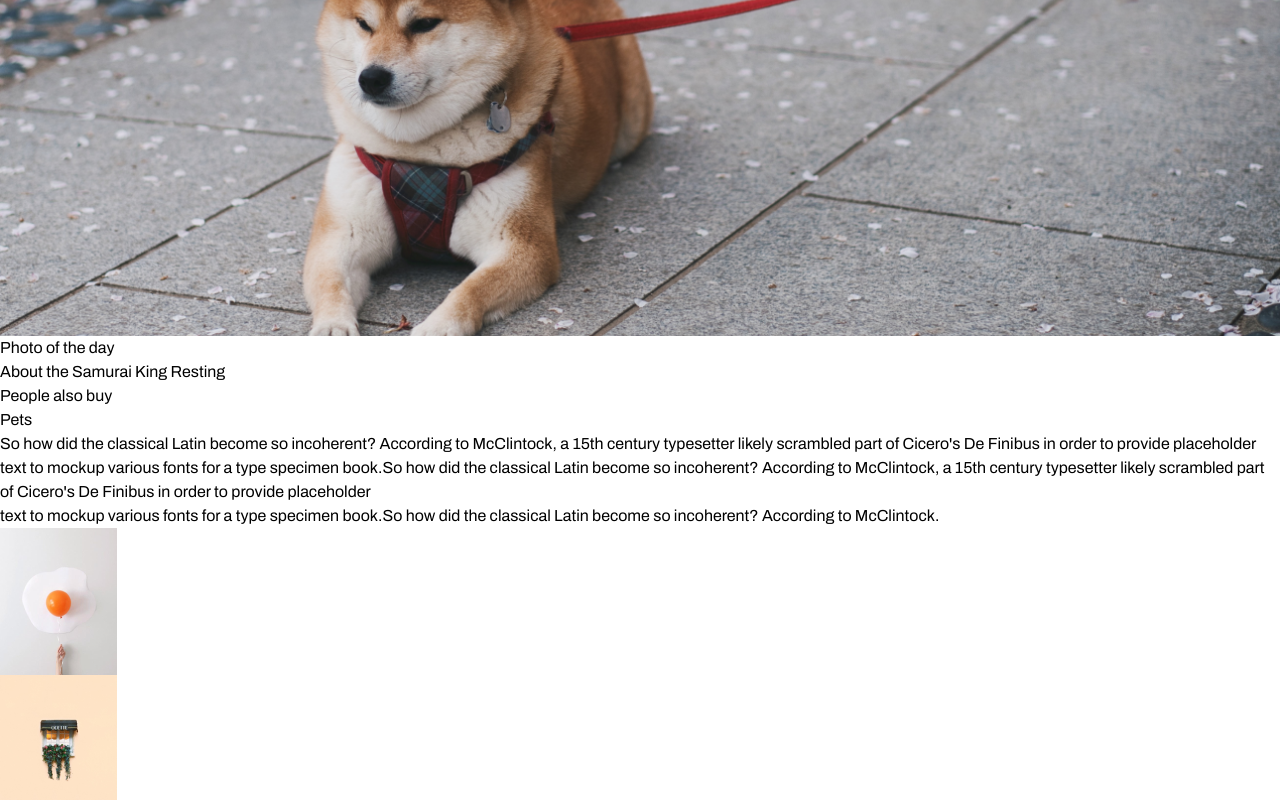
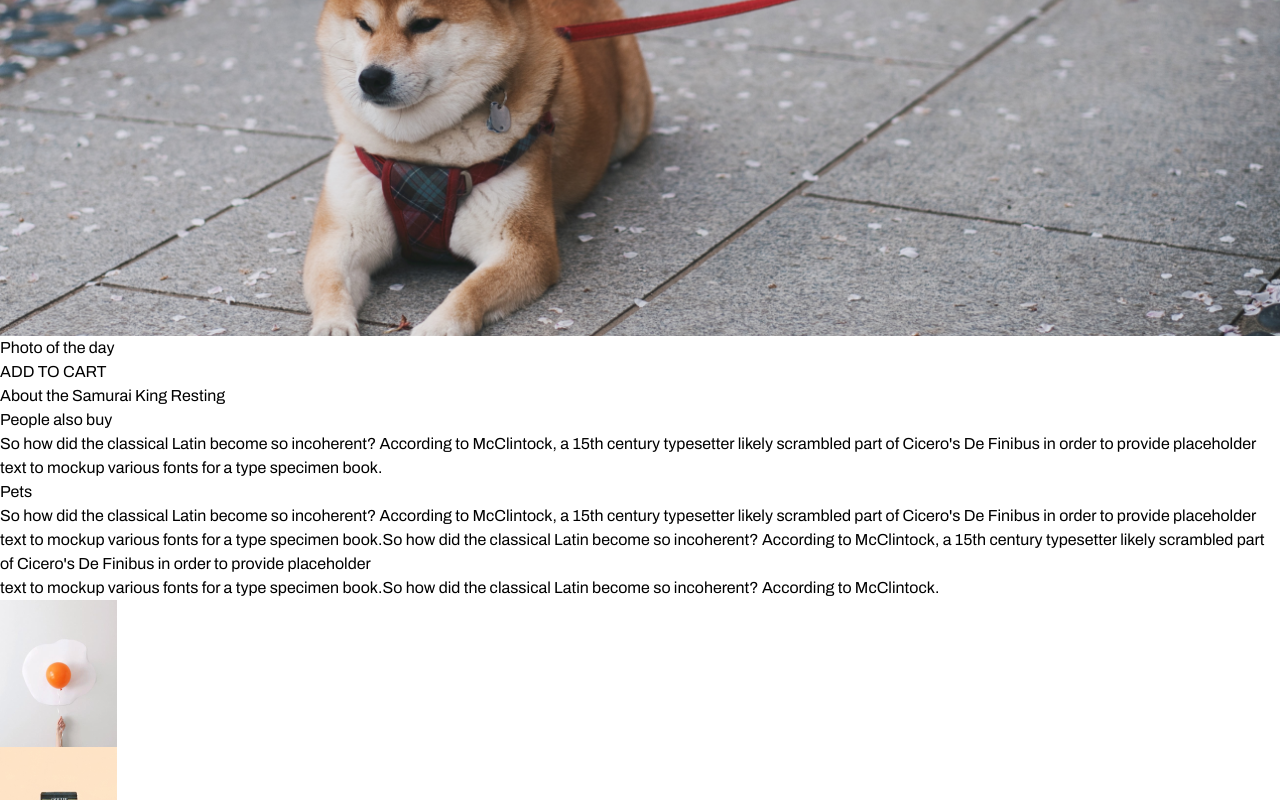
Before and after one commit to himarnoel/Bejamas, a React (Vite) app: page / in a window 1280 px wide. Shown: the part 341-1141 px from the top of the page. Built offline with nearby package versions, Linux system fonts and the light colour scheme.

Commit message:
almost done

```diff
--- a/src/Components/About.tsx
+++ b/src/Components/About.tsx
@@ -6,18 +6,32 @@ type Props = {};
 
 const About = (props: Props) => {
   return (
-    <div className="xl:px-20 mb-64 mt-6">
-      <div className="flex justify-between items-center  ">
+    <div className="xl:px-20  mt-6 lg:px-0 px-3">
+      <button className="w-full bg-black py-4 lg:hidden text-white">
+        ADD TO CART
+      </button>
+      <div className="flex justify-between items-center  mt-6 lg:mt-0 ">
         <p className="text-[#000] text-[18px] font-bold ">
           About the Samurai King Resting
         </p>
-        <p className="text-[#000] text-[18px] font-bold k">People also buy</p>
+        <p className="text-[#000] text-[18px] font-bold hidden lg:block">
+          People also buy
+        </p>
       </div>
 
-      <div className="flex  items-center  justify-between mt-4 h-full">
-        <div className="w-[56%] h-full">
-          <span className="text-[#656565]">Pets</span>
-          <p className="text-[#656565] flex flex-col justify-between text-justify text-sm">
+      <div
+        className="flex flex-col lg:flex-row
+text-[#656565]  items-start justify-between mt-4 h-full"
+      >
+        <div className="lg:hidden">
+          So how did the classical Latin become so incoherent? According to
+          McClintock, a 15th century typesetter likely scrambled part of
+          Cicero's De Finibus in order to provide placeholder text to mockup
+          various fonts for a type specimen book.
+        </div>
+        <div className="lg:w-[56%] h-full w-full  hidden lg:block">
+          <span className="">Pets</span>
+          <p className="flex flex-col justify-between text-justify text-sm">
             <p className="s">
               {" "}
               So how did the classical Latin become so incoherent? According to
@@ -28,25 +42,26 @@ const About = (props: Props) => {
               century typesetter likely scrambled part of Cicero's De Finibus in
               order to provide placeholder
             </p>
-            <p className="ss mt-10">
+            <p className=" mt-10">
               text to mockup various fonts for a type specimen book.So how did
               the classical Latin become so incoherent? According to McClintock.
             </p>
           </p>
         </div>
-        <div className="flex flex-col  items-end gap-y-4 ">
-          <div className="flex gap-x-8">
+        <div className="flex  flex-col w-full lg:w-fit items-start lg:items-end lg:gap-y-4 gap-y-4 ">
+          <div className="grid grid-cols-3 gap-x-5  lg:flex   w-full lg:gap-x-8 mt-4">
             <img src={img1} alt="" />
             <img src={img2} alt="" />
             <img src={img3} alt="" />
           </div>
-          <div className="text-right flex flex-col gap-y-1">
-            <p className="text-[#000] text-[22px] text-sm">Details</p>
+          <div className="text-left lg:text-right flex flex-col gap-y-2 ">
+            <p className="text-[#000] font-bold text-[22px] text-sm">Details</p>
             <p className="text-[#656565] text-xs">Size: 1020 x 1020 pixel</p>
             <p className="text-[#656565] text-xs">Size: 15 mb</p>
           </div>
         </div>
       </div>
+      <div className="w-full h-[4px]"></div>
     </div>
   );
 };
--- a/src/Components/Hero.tsx
+++ b/src/Components/Hero.tsx
@@ -3,20 +3,20 @@ type Props = {};
 
 const Hero = (props: Props) => {
   return (
-    <div className=" xl:px-20  ">
-      <div className="flex items-center justify-between mt-10">
+    <div className=" xl:px-20  lg:px-0 px-4">
+      <div className="flex items-center justify-between mt-2 lg:mt-10">
         <p className="text-[28px] font-bold text-[#000]">
           Samurai King Resting
         </p>
-        <button className="bg-[#000] text-white h-[47px] w-[180px]">
+        <button className="bg-[#000] text-white h-[47px] w-[180px] hidden lg:block">
           ADD TO CART
         </button>
       </div>
 
-      <div className="relative mt-5">
-        <img src={heroimage} alt="" className=" w-full object-contain" />
+      <div className="relative mt-5 w-full">
+        <img src={heroimage} alt="" className=" w-full object-contain h-full" />
 
-        <div className="bg-white h-[60px] w-[200px] flex justify-center items-center font-bold  absolute bottom-0 left-0">
+        <div className="bg-white h-[30px] w-[180px] lg:h-[60px] lg:w-[200px] flex justify-center items-center font-bold  absolute bottom-0 left-0">
           Photo of the day
         </div>
       </div>
--- a/src/Components/Navbar.tsx
+++ b/src/Components/Navbar.tsx
@@ -10,7 +10,6 @@ const Navbar = (props: Props) => {
         <img src={logo} alt="" className="w-[8rem] object-contain" />
         <img src={cart} alt="" className="w-[2.4rem] object-contain" />
       </div>
-
       <div className=" xl:px-20">
         <div className="h-[4px] bg-[#E4E4E4] "></div>
       </div>
```
Also changed, not shown: src/Components/Items.jsx (added, +12 -0 lines).
